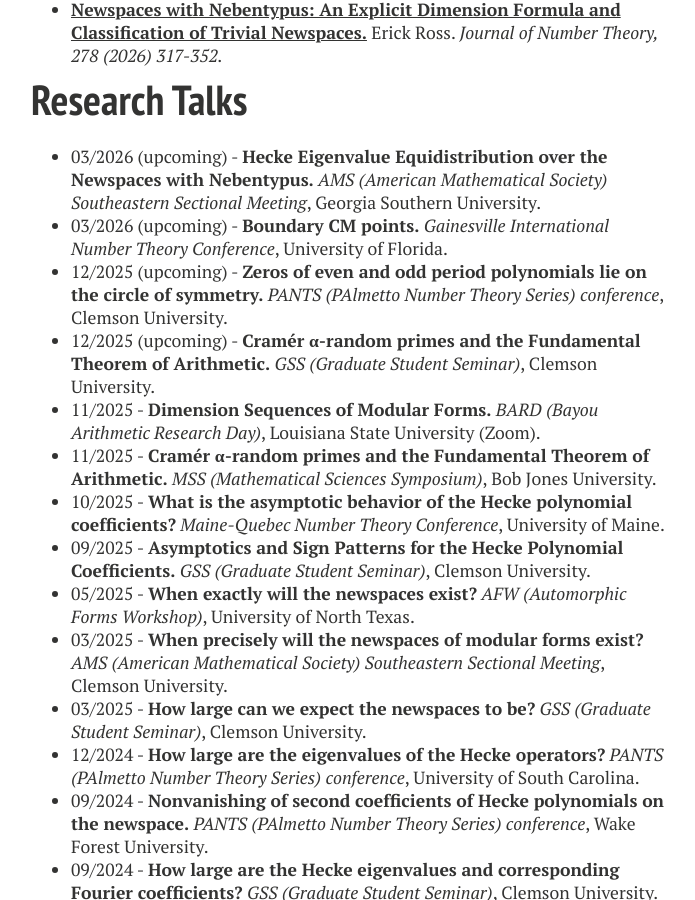
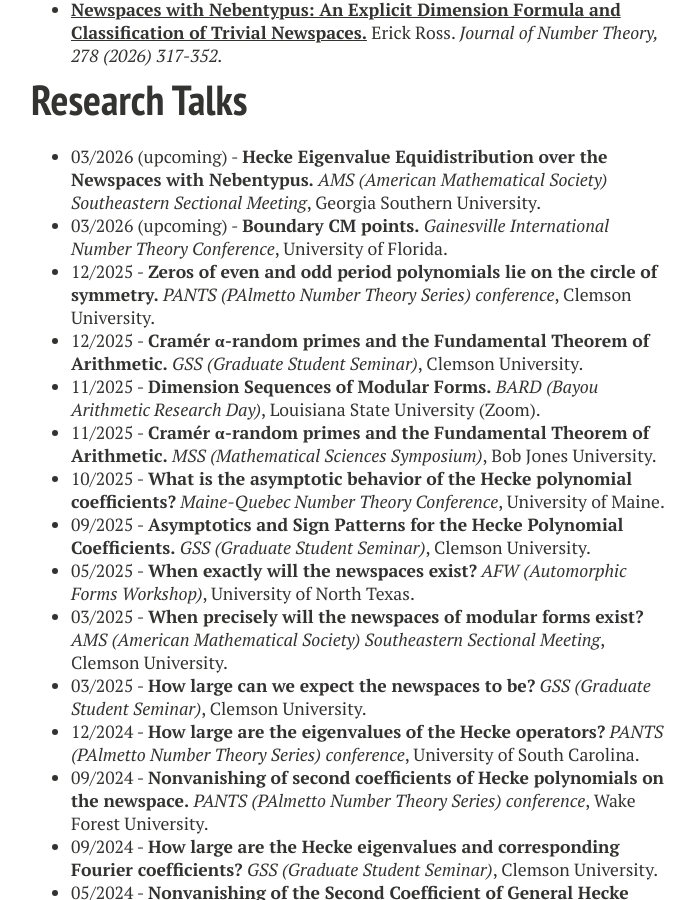
Before and after one commit to erick-ross/erick-ross.github.io, a Jekyll site: the page built from research.md, in a window 1280 px wide and 900 px high, scrolled down 959 px. Shown: the whole window, without its empty margins (289-984 px from the left). Built offline with Jekyll 4.4.1, drawn with Linux system fonts in a browser that asks for light colours; nearby versions of some CDN libraries.

Commit message:
updated CV

```diff
--- a/research.md
+++ b/research.md
@@ -27,8 +27,8 @@ layout: page
 # Research Talks
 - 03/2026 (upcoming) - **Hecke Eigenvalue Equidistribution over the Newspaces with Nebentypus.** *AMS (American Mathematical Society) Southeastern Sectional Meeting*, Georgia Southern University.
 - 03/2026 (upcoming) - **Boundary CM points.** *Gainesville International Number Theory Conference*, University of Florida.
-- 12/2025 (upcoming) - **Zeros of even and odd period polynomials lie on the circle of symmetry.** *PANTS (PAlmetto Number Theory Series) conference*, Clemson University.
-- 12/2025 (upcoming) - **Cramér α-random primes and the Fundamental Theorem of Arithmetic.** *GSS (Graduate Student Seminar)*, Clemson University.
+- 12/2025 - **Zeros of even and odd period polynomials lie on the circle of symmetry.** *PANTS (PAlmetto Number Theory Series) conference*, Clemson University.
+- 12/2025 - **Cramér α-random primes and the Fundamental Theorem of Arithmetic.** *GSS (Graduate Student Seminar)*, Clemson University.
 - 11/2025 - **Dimension Sequences of Modular Forms.** *BARD (Bayou Arithmetic Research Day)*, Louisiana State University (Zoom).
 - 11/2025 - **Cramér α-random primes and the Fundamental Theorem of Arithmetic.** *MSS (Mathematical Sciences Symposium)*, Bob Jones University.
 - 10/2025 - **What is the asymptotic behavior of the Hecke polynomial coefficients?** *Maine-Quebec Number Theory Conference*, University of Maine.
```
Also changed, not shown: 1 other file.
